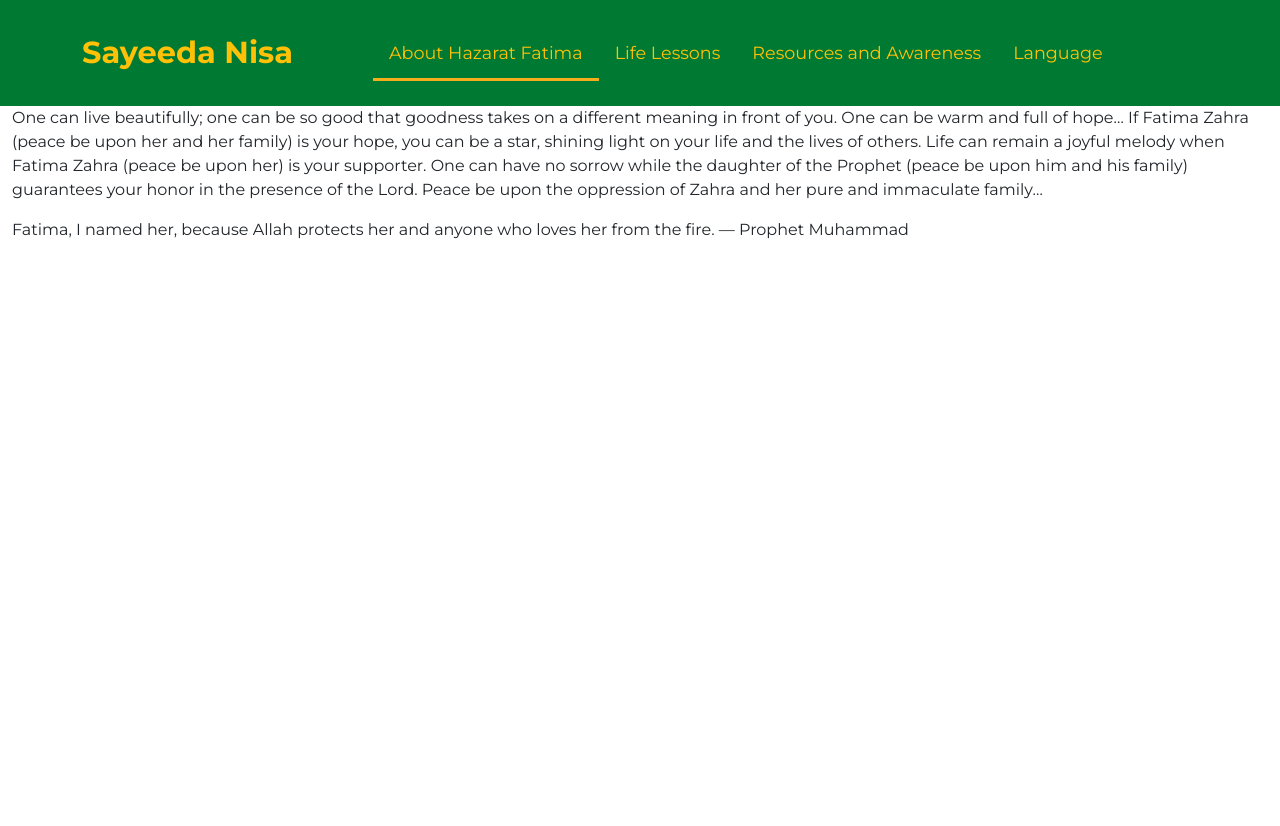
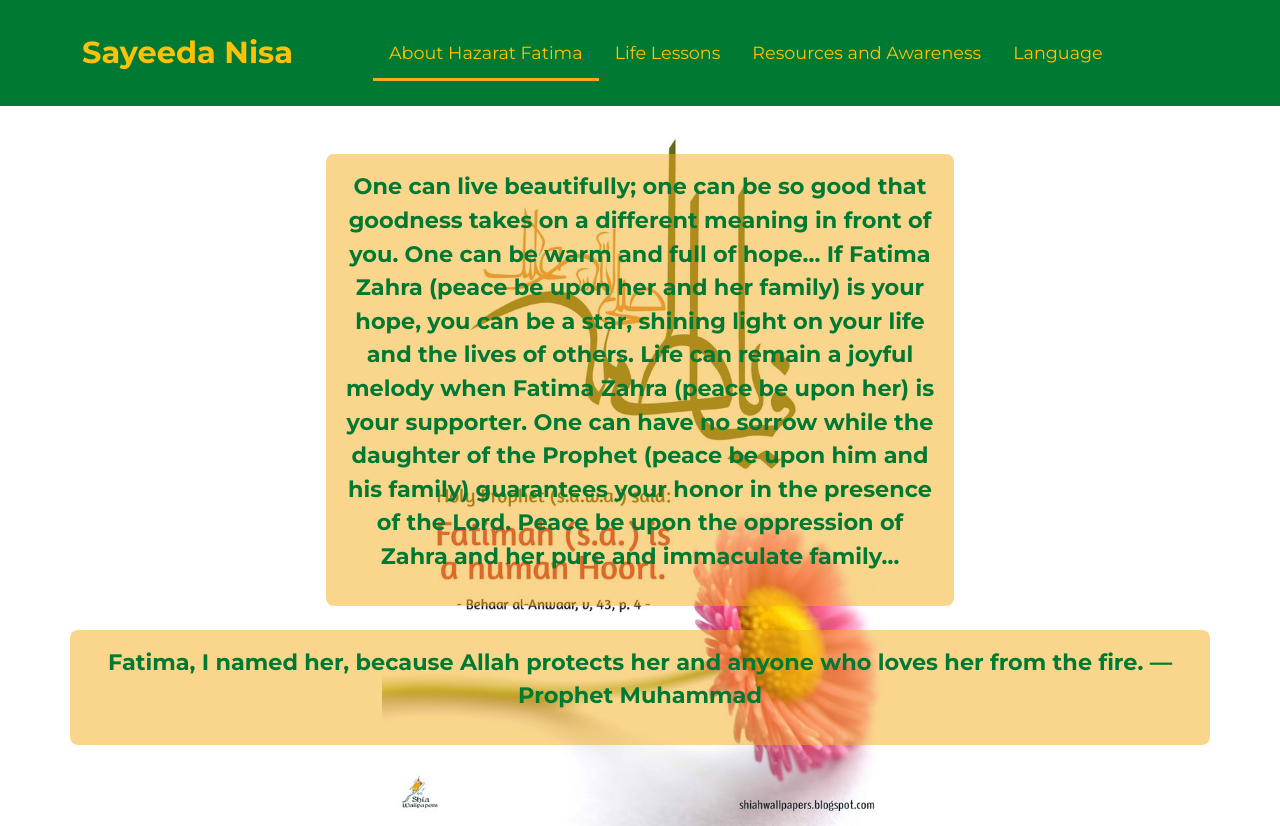
Before and after one commit to shukria-sultani/Sayyida-Nisa, a React (Vite) app: page /lifelessons in a window 1280 px wide. Before the commit the page ends 800 px from the top, so only its background shows below. Built offline with nearby package versions, Linux system fonts and the light colour scheme; a web font is replaced by a local one.

Commit message:
Updated the starting quote content and style as well as corrected the spelling mistakes in the Persian translation file.

```diff
--- a/src/Components/SartingQuote.jsx
+++ b/src/Components/SartingQuote.jsx
@@ -3,9 +3,15 @@ import { useTranslation } from 'react-i18next'
 function SartingQuote() {
     const {t} = useTranslation();
   return (
-     <div className="container-fluid">
-        <p>{t('startingquote')}</p>
+     <div className="container-fluid starting-quote-con  d-flex flex-column">
+      <div className="container  rounded-3 col-lg-6 mt-5 fw-bolder p-3  text-center first-quote"
+        style={{fontSize:"1.4rem"}}
+      >
+      <p>{t('startingquote')}</p>
+      </div>
+           <div className="container p-3 mt-4 fw-bolder text-center rounded-3"   style={{fontSize:"1.4rem"}}>
           <p>{t('prophetQuote')}</p>
+           </div>
      </div>
   )
 }
--- a/src/Utils/i18n/locales/fa/faLan.json
+++ b/src/Utils/i18n/locales/fa/faLan.json
@@ -7,5 +7,5 @@
       "Language1": "انگلیسی",
       "Language2": "فارسی",
       "startingquote": "می‌توان زیبا زیست، می‌توان آن قدر خوب بود که خوبی‌ها در برابرت به مفهوم دیگری پیدا کنند. می‌توان گرم بود و پر از امید. اگر فاطمه زهرا (س)، امیدواری یاری‌ات باشد، می‌توان ستاره بود و چون ستاره به زندگی خود و دیگران نور تاباند. زندگی می‌تواند به موسیقی شادی‌آوری بماند، وقتی فاطمه زهرا (س) پشتیبان تو باشد.\nمی‌توان هیچ غمی نداشت، در حالی که دختر پیامبر (ص)، ضمانت آبروی تو در درگاه پروردگاری باشد. سلام بر مظلومیت زهرا و خاندان پاک و مطهر وی.",
-      "prophetQuote": "فاطمه را, فاطمه ناميدم, زيرا خداوند او را و آن كس كه او را دوست داشته باشد, از آتش حفظ مى كند.  حضرت محمد(ص)"
+      "prophetQuote": "فاطمه را، فاطمه ناميدم، زيرا خداوند او را و آن كس كه او را دوست داشته باشد، از آتش حفظ مى كند.  حضرت محمد(ص)"
   }
--- a/src/index.css
+++ b/src/index.css
@@ -38,3 +38,18 @@
 .nav-link:hover::after {
     transform: scaleX(1); /* Expand underline on hover */
 }
+.starting-quote-con {
+      background-image: url(../public/images/startquote.jpeg);
+      background-size: contain;
+      height: 90vh;
+      background-repeat: no-repeat;
+      background-position: center;
+
+
+}
+.starting-quote-con .container{
+      background-color: rgba(245, 173, 28, 0.5);
+      color: #007A33;
+      box-shadow: 0ox 10px 10px 0px #007A33;
+
+}
```
Also changed, not shown: public/images/fatima.jpeg (added).
